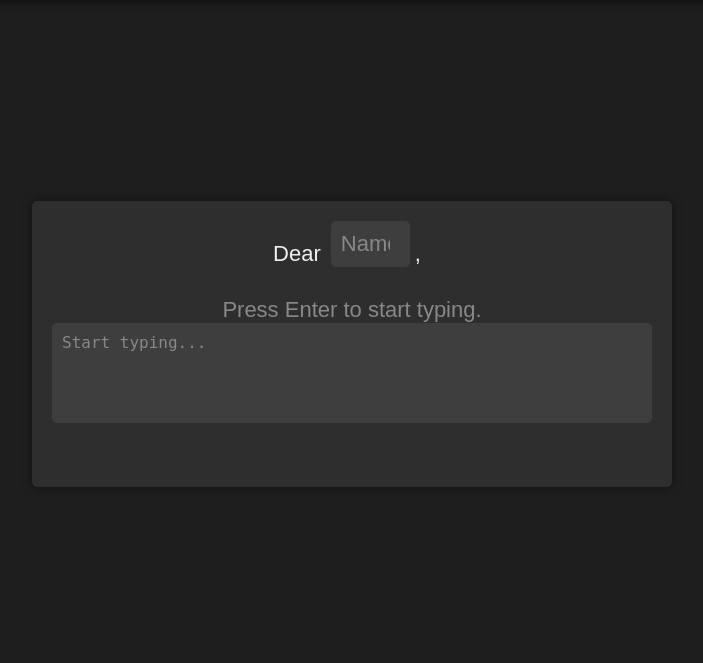
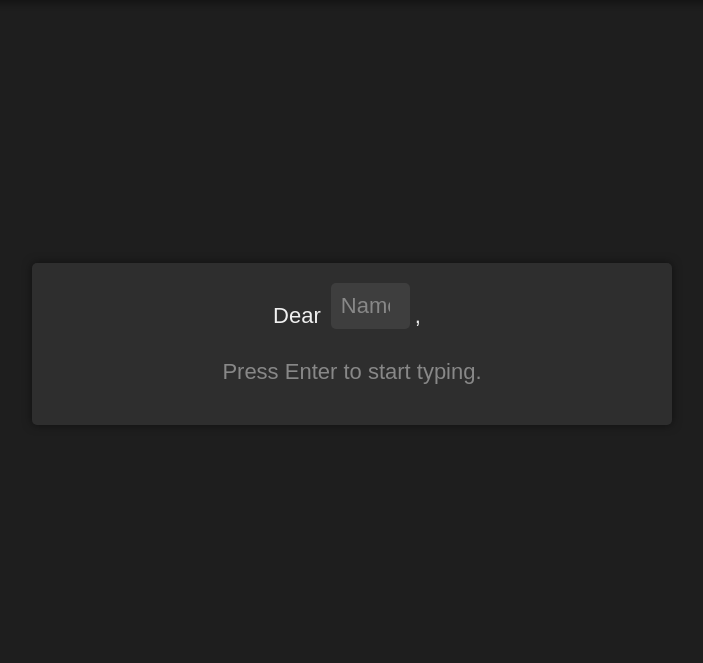
Before and after one commit to kyllan16693/breakuptypingtest, a Flask app: page / in a window 1280 px wide. Shown: the part 77-740 px from the top of the page, without its empty margins (288-991 px from the left). Run offline with Flask 3, Linux system fonts and the light colour scheme.

Commit message:
removed box from start

```diff
--- a/static/script.js
+++ b/static/script.js
@@ -83,12 +83,14 @@ document.addEventListener('DOMContentLoaded', async () => {
             nameInput.style.display = 'none';
             initialPrompt.style.display = 'none';
             typingPromptContainer.style.display = 'block';
+            typingArea.style.display = 'block';  // Show the text area
             typingArea.readOnly = false;
             typingArea.focus();
             startTime = new Date().getTime();
             console.log(`Test started at: ${new Date(startTime).toLocaleString()}`); // Log the start time
         }
     });
+
 
     typingArea.addEventListener('input', () => {
         if (name !== '') {
--- a/static/styles.css
+++ b/static/styles.css
@@ -123,9 +123,20 @@ main {
 }
 
 #typingArea {
-    height: 100px;
-    resize: none;
+    display: none;  /* Hide the text area initially */
+    width: 100%;
+    padding: 10px;
+    padding-right: 20px;
+    border: 0px solid #ff4d4d;
+    border-radius: 5px;
+    font-size: 16px;
+    color: #f0f0f0;
+    background-color: #3e3e3e;
+    margin-bottom: 20px;
+    outline: none;
+    box-sizing: border-box;
 }
+
 
 #nameInput::placeholder, #typingArea::placeholder {
     color: #888;
```
